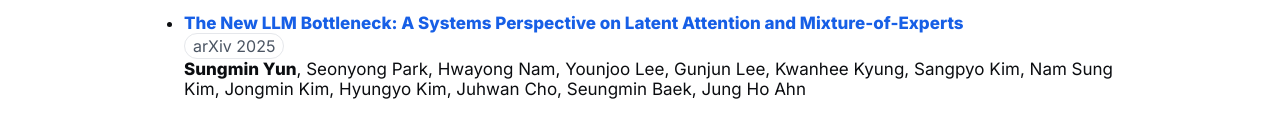
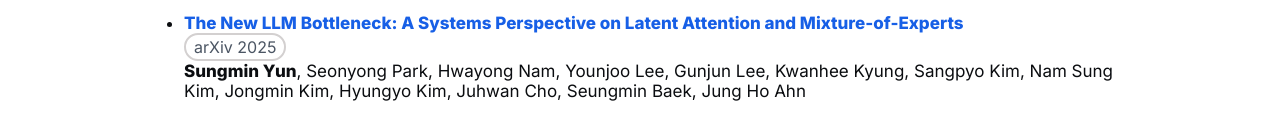
Before and after one commit to sungmin-yun/sungmin-yun.github.io, a plain HTML site: page index.html in a window 1280 px wide. Shown: the part 685-800 px from the top of the page. Drawn offline with Linux system fonts and the light colour scheme.

Commit message:
Update label colors

```diff
--- a/index.html
+++ b/index.html
@@ -17,7 +17,7 @@
       --panel: #11151a;
       --text: #e7edf3;
       --muted: #9fb0c0;
-      --line: #1f2937;
+      --line: #3e454e;
       --link: #7cc0ff;
       --accent: #ffffff;
       /* white */
@@ -29,7 +29,7 @@
         --panel: #f7f8fb;
         --text: #0b0d10;
         --muted: #4b5563;
-        --line: #e5e7eb;
+        --line: #d3d0d0;
         --link: #175fe6;
         --accent: #000000;
       }
@@ -161,7 +161,7 @@
       display: inline-block;
       font-size: 16px;
       padding: 2px 8px;
-      border: 1px solid var(--line);
+      border: 2px solid var(--line);
       border-radius: 999px;
       color: var(--muted)
     }
```
